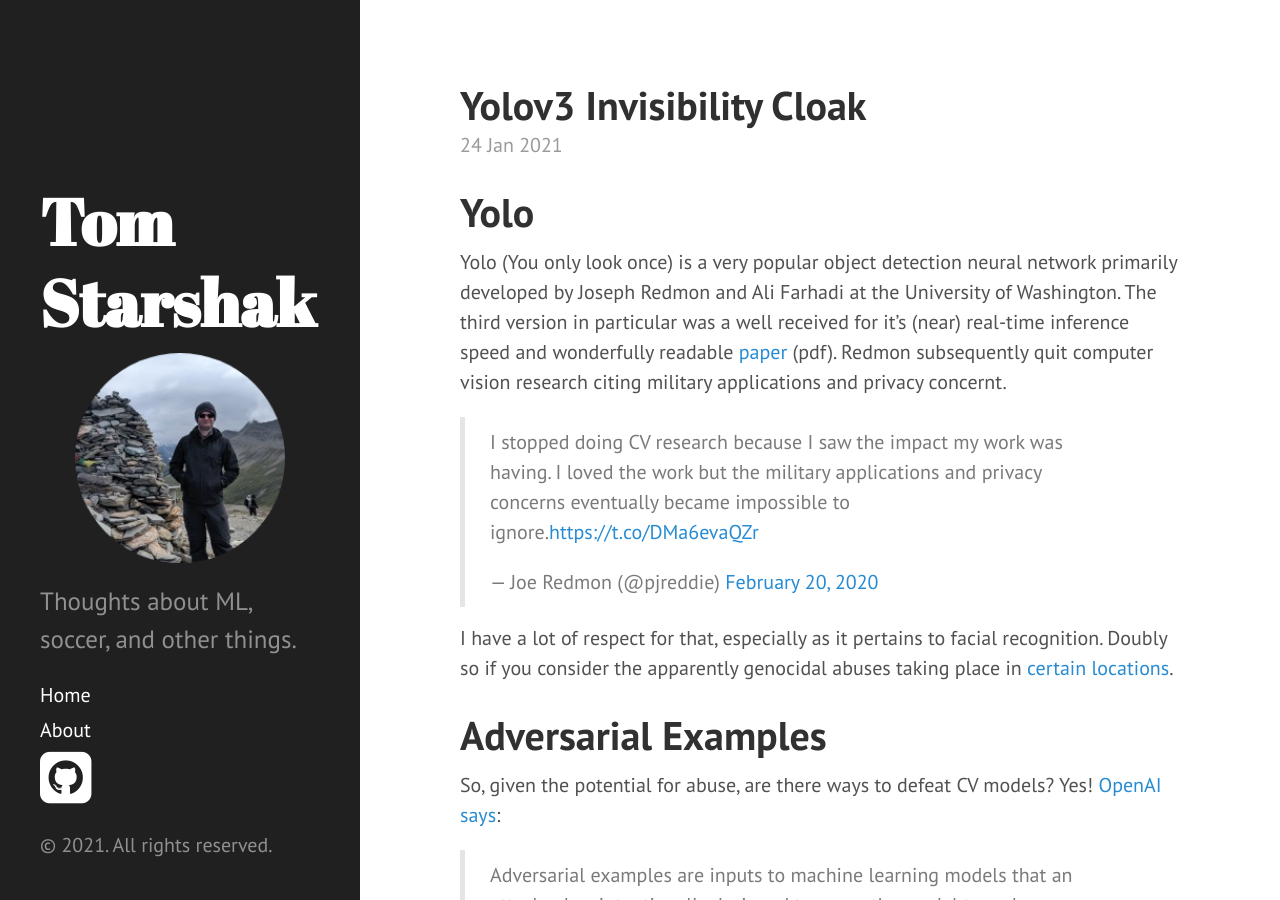
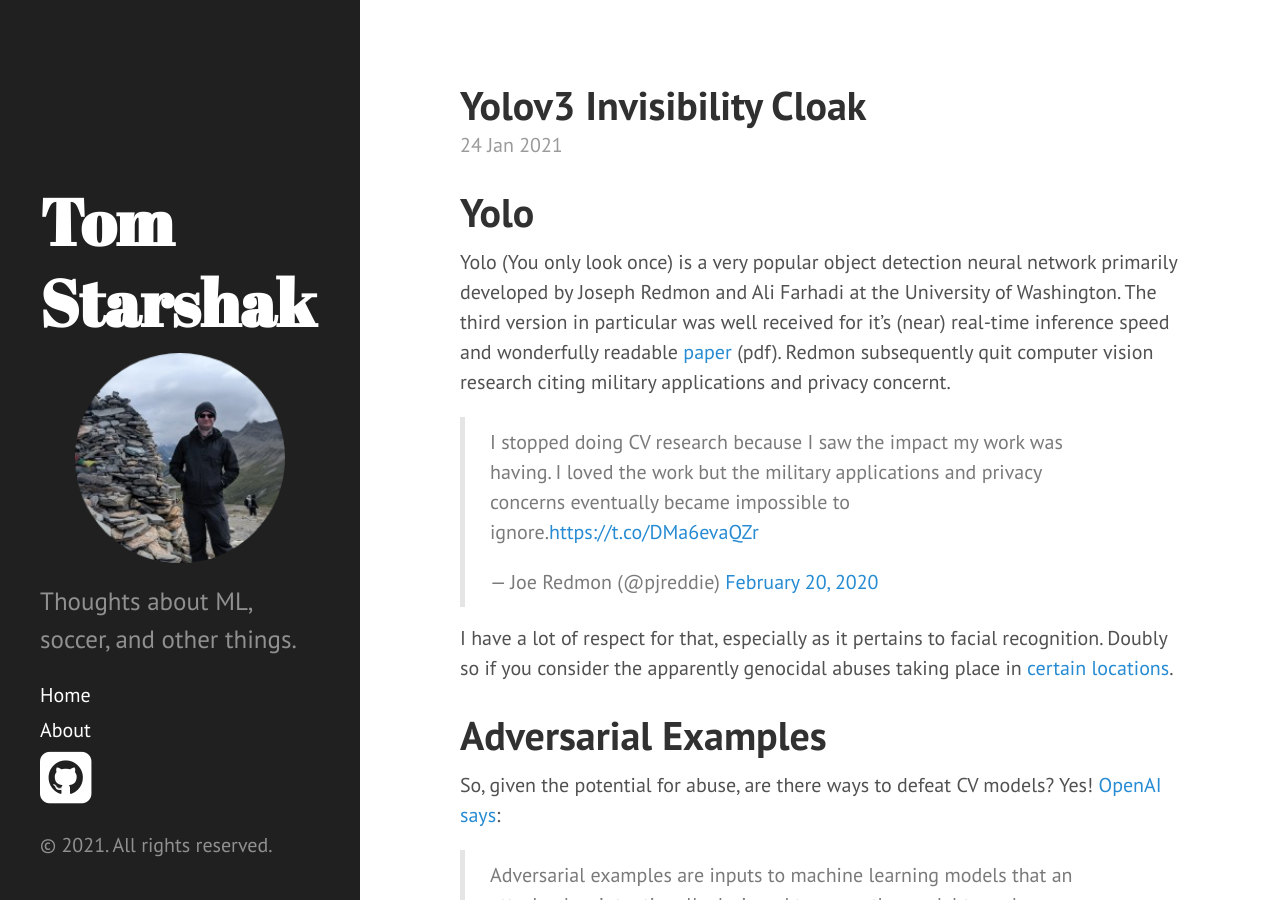
Before and after one commit to TomStarshak/TomStarshak.github.io, a Jekyll site: the page built from _posts/2021-1-24-Yolov3 Invisibility Cloak.md, in a window 1280 px wide and 900 px high. Built offline with Jekyll 4.4.1, drawn with Linux system fonts in a browser that asks for light colours; comment, search, counter and statistics services are not loaded.

```diff
--- a/_posts/2021-1-24-Yolov3 Invisibility Cloak.md
+++ b/_posts/2021-1-24-Yolov3 Invisibility Cloak.md
@@ -5,7 +5,7 @@ title: Yolov3 Invisibility Cloak
 
 # Yolo
 
-Yolo (You only look once) is a very popular object detection neural network primarily developed by Joseph Redmon and Ali Farhadi at the University of Washington. The third version in particular was a well
+Yolo (You only look once) is a very popular object detection neural network primarily developed by Joseph Redmon and Ali Farhadi at the University of Washington. The third version in particular was well
 received for it's (near) real-time inference speed and wonderfully readable [paper](https://arxiv.org/pdf/1804.02767.pdf) (pdf). Redmon subsequently quit computer vision research citing military applications
 and privacy concernt.
 <blockquote class="twitter-tweet"><p lang="en" dir="ltr">I stopped doing CV research because I saw the impact my work was having. I loved the work but the military applications and privacy concerns eventually became impossible to ignore.<a href="https://t.co/DMa6evaQZr">https://t.co/DMa6evaQZr</a></p>&mdash; Joe Redmon (@pjreddie) <a href="https://twitter.com/pjreddie/status/1230524770350817280?ref_src=twsrc%5Etfw">February 20, 2020</a></blockquote> <script async src="https://platform.twitter.com/widgets.js" charset="utf-8"></script>
```
